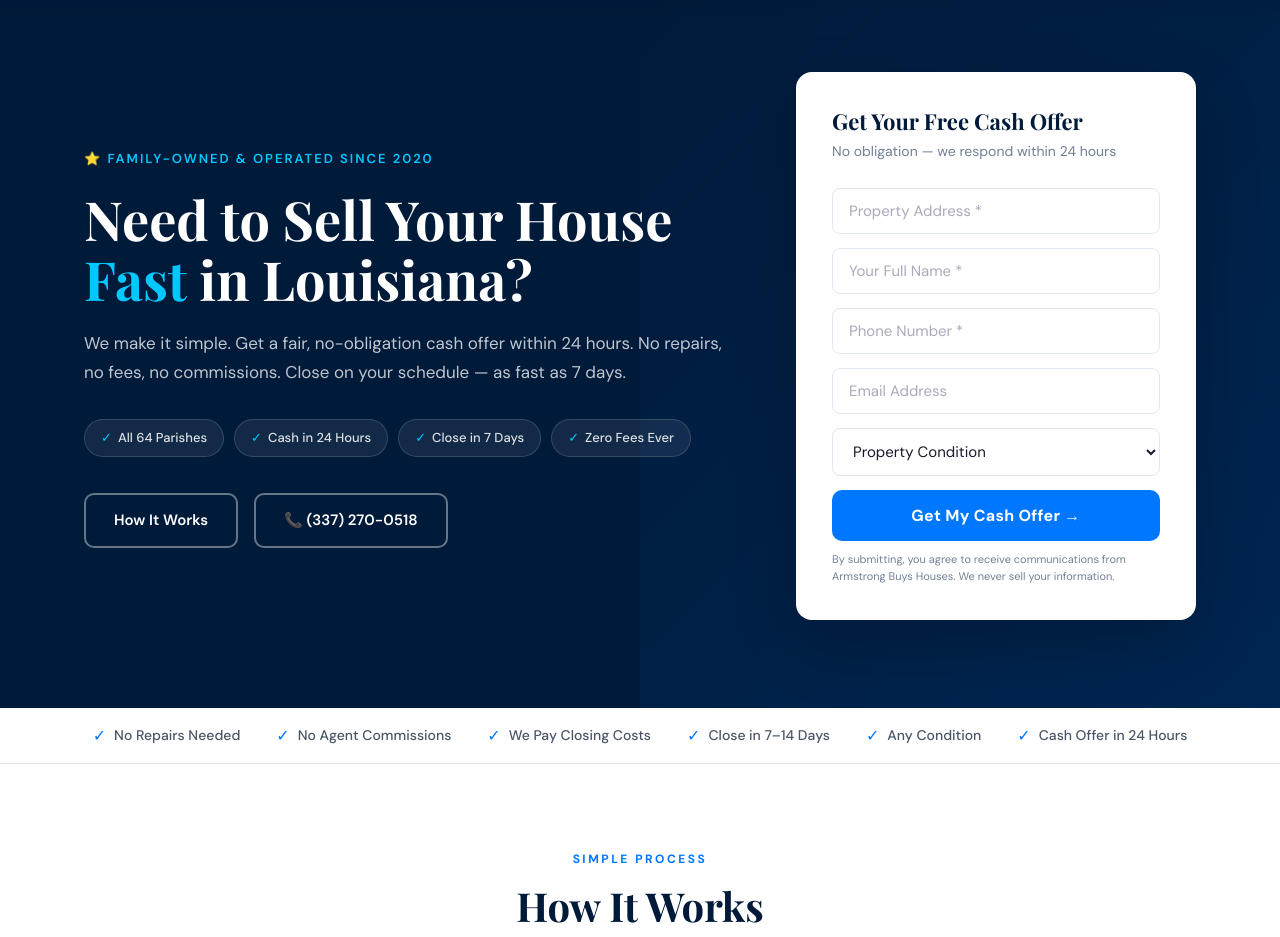
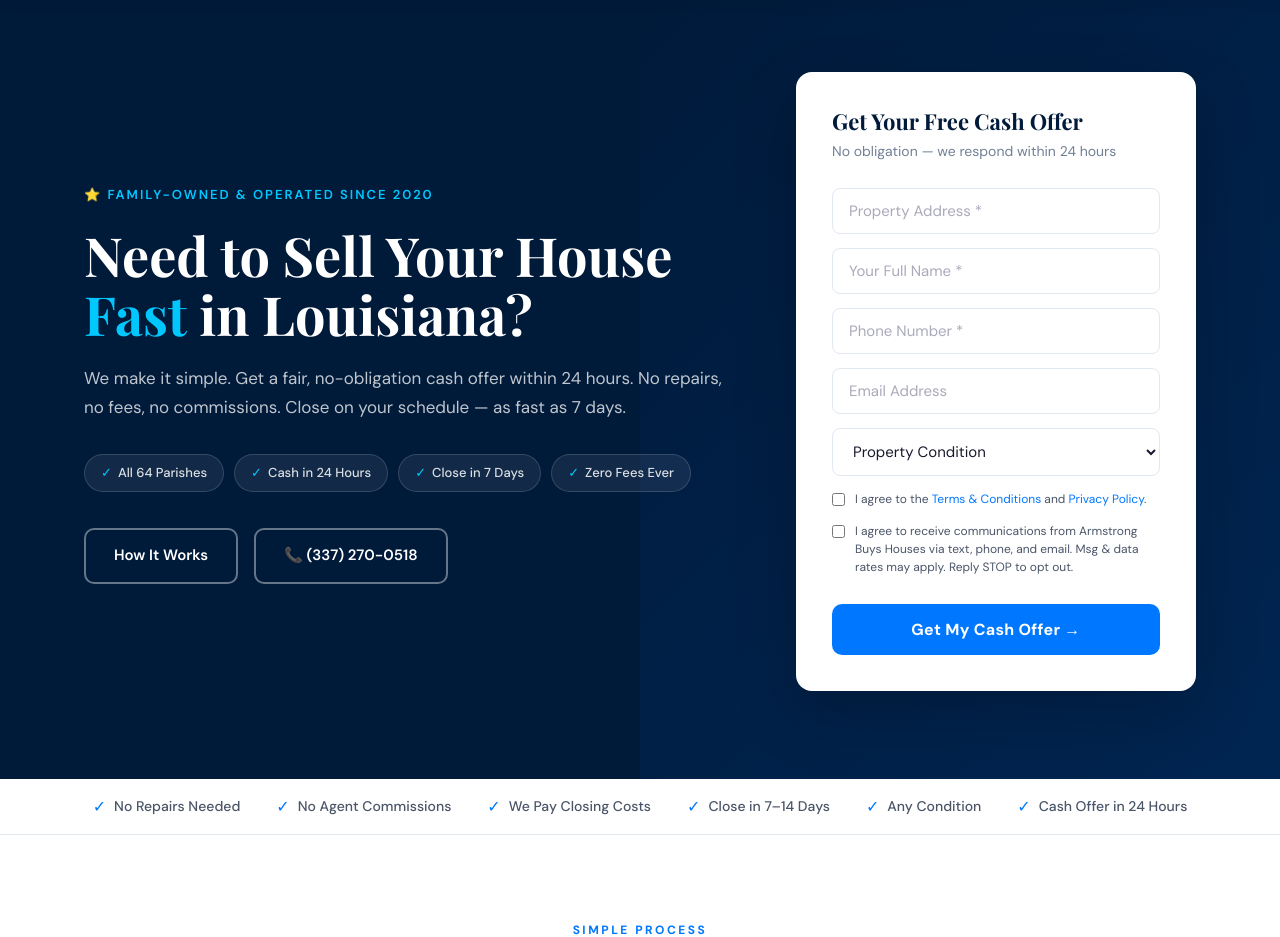
Before and after one commit to Armstrongrealestate/Website, a Flask app: page / in a window 1280 px wide. Shown: the part 121-1058 px from the top of the page. Run offline with Flask 3, Linux system fonts and the light colour scheme.

Commit message:
Add legal checkboxes and update submit button
Added legal checkboxes for terms and SMS consent.

```diff
--- a/templates/index.html
+++ b/templates/index.html
@@ -53,9 +53,23 @@
               <option>Very Poor — Significant damage</option>
             </select>
           </div>
-          <button type="submit" class="btn-primary">Get My Cash Offer →</button>
+
+          <!-- Legal Checkboxes -->
+          <div class="form-group" style="margin-top:12px;">
+            <label style="display:flex; align-items:flex-start; gap:10px; cursor:pointer; font-size:12px; color:#4a5568; line-height:1.5;">
+              <input type="checkbox" name="terms" required style="margin-top:3px; width:auto; flex-shrink:0;" />
+              <span>I agree to the <a href="/terms" target="_blank" style="color:#0077ff;">Terms &amp; Conditions</a> and <a href="/privacy-policy" target="_blank" style="color:#0077ff;">Privacy Policy</a>.</span>
+            </label>
+          </div>
+          <div class="form-group" style="margin-top:8px;">
+            <label style="display:flex; align-items:flex-start; gap:10px; cursor:pointer; font-size:12px; color:#4a5568; line-height:1.5;">
+              <input type="checkbox" name="sms_consent" required style="margin-top:3px; width:auto; flex-shrink:0;" />
+              <span>I agree to receive communications from Armstrong Buys Houses via text, phone, and email. Msg &amp; data rates may apply. Reply STOP to opt out.</span>
+            </label>
+          </div>
+
+          <button type="submit" class="btn-primary" style="margin-top:14px;">Get My Cash Offer →</button>
           <div class="success-msg">✅ Thank you! We'll contact you within 24 hours.</div>
-          <p class="form-disclaimer">By submitting, you agree to receive communications from Armstrong Buys Houses. We never sell your information.</p>
         </form>
       </div>
     </div>
```
